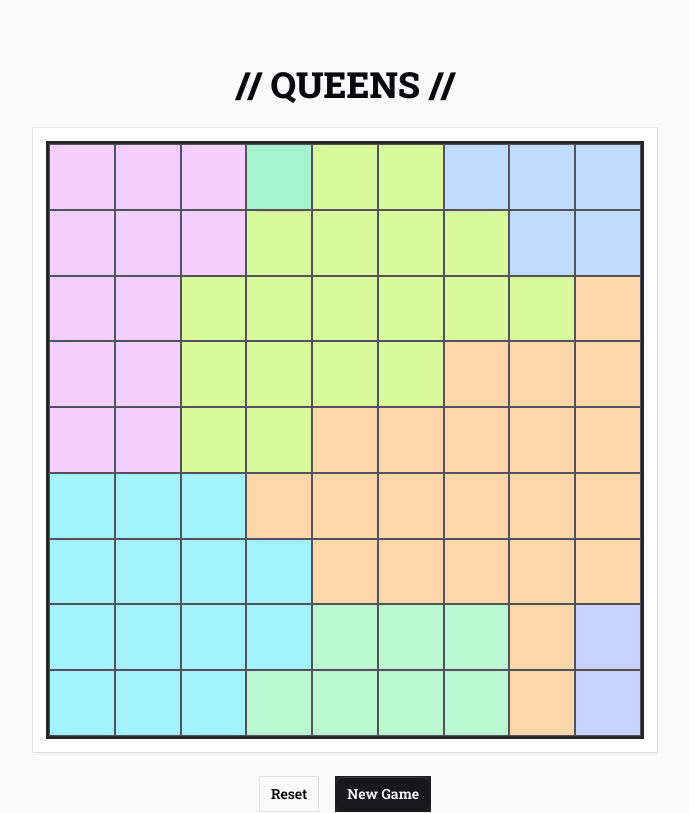
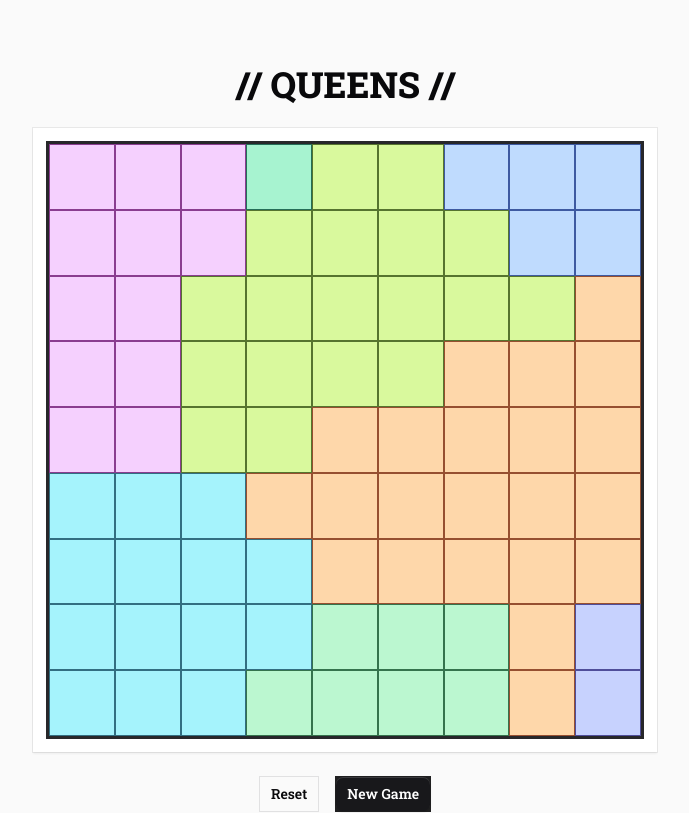
Before and after one commit to cloudyyoung/games, a React (Vite) app: page / in a window 1280 px wide. Shown: the top 813 px of the page, without its empty margins (295-984 px from the left). Built offline with nearby package versions, Linux system fonts and the light colour scheme.

Commit message:
Update slot.tsx

```diff
--- a/src/components/slot.tsx
+++ b/src/components/slot.tsx
@@ -23,7 +23,7 @@ export const Slot = ({ isQueen, isCrossed, isConflicted, region, disabled, satis
   return (
     <div
       className={clsx(
-        "aspect-square box-border border-solid border-zinc-600 dark:border-zinc-500 border-[0.5px] flex justify-center items-center relative overflow-hidden",
+        "aspect-square box-border border-solid border-opacity-80 border-[0.5px] flex justify-center items-center relative overflow-hidden",
         regionColor,
         onClick && 'cursor-pointer',
         regionBorder.top && 'border-t-[1.5px]',
```
